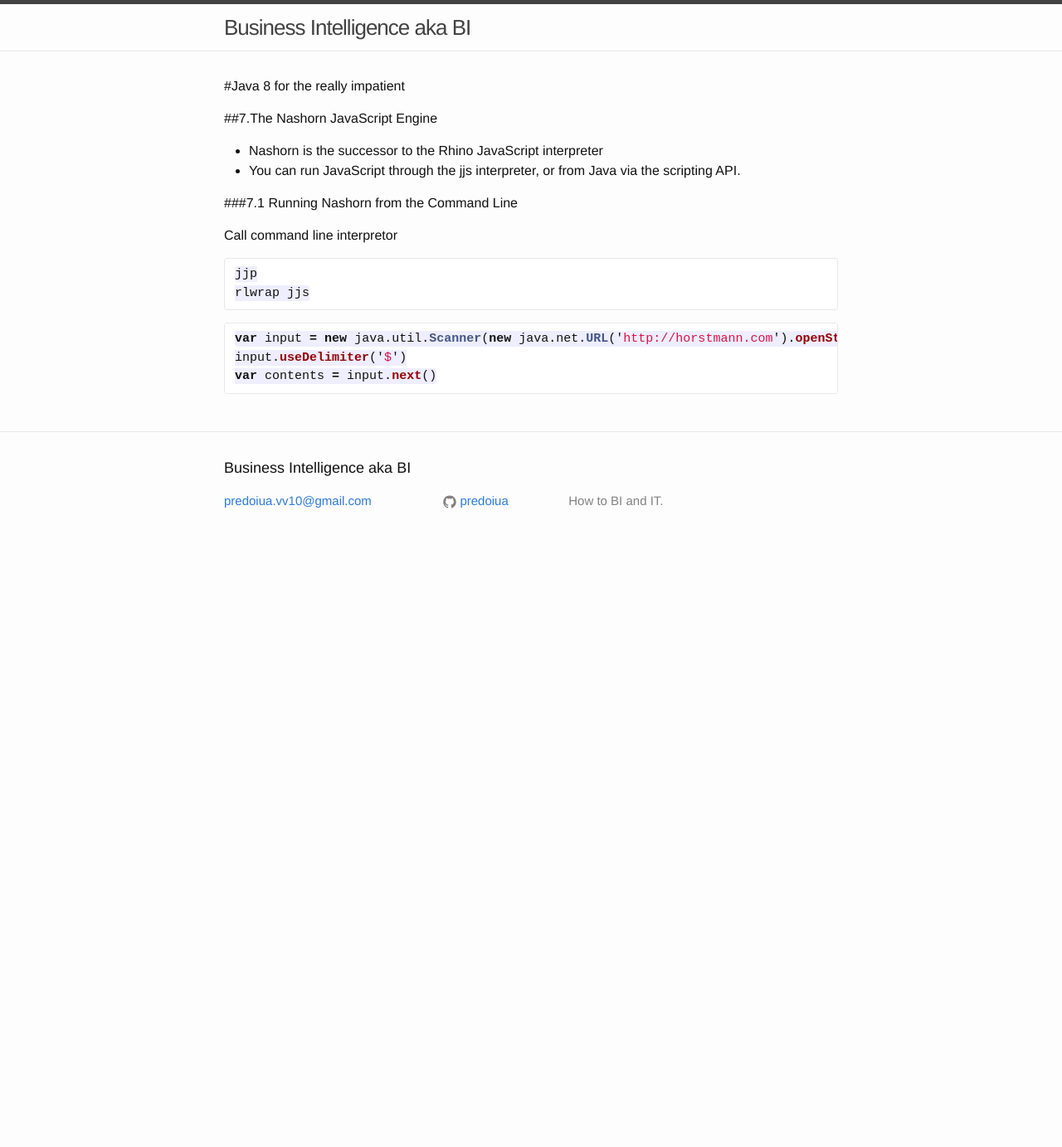
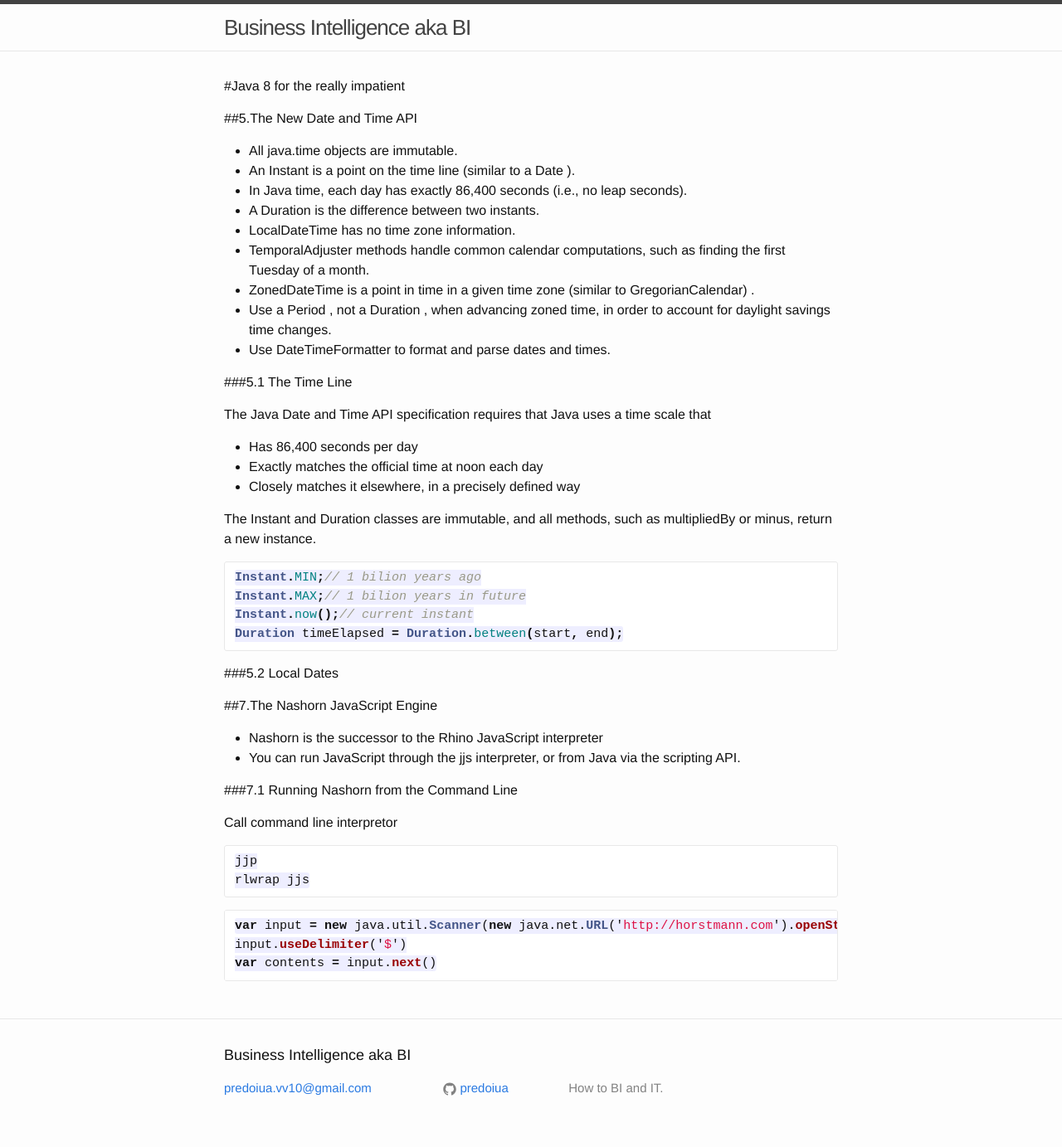
Before and after one commit to predoiua/predoiua.github.io, a Jekyll site: the page built from tutorials/java/Java_8_Really_Impatient/index.md, in a window 1280 px wide. Shown: the whole page at 83% size. Built offline with Jekyll 4.4.1, drawn with Linux system fonts in a browser that asks for light colours; before the commit the page ends 900 px from its top, so only the background shows below that.

Commit message:
java impatient

```diff
--- a/tutorials/java/Java_8_Really_Impatient/index.md
+++ b/tutorials/java/Java_8_Really_Impatient/index.md
@@ -7,6 +7,37 @@ categories: mysql
 {:toc}
 
 #Java 8 for the really impatient
+
+##5.The New Date and Time API
+
+- All java.time objects are immutable.
+- An Instant is a point on the time line (similar to a Date ).
+- In Java time, each day has exactly 86,400 seconds (i.e., no leap seconds).
+- A Duration is the difference between two instants.
+- LocalDateTime has no time zone information.
+- TemporalAdjuster methods handle common calendar computations, such as finding the first Tuesday of a month.
+- ZonedDateTime is a point in time in a given time zone (similar to GregorianCalendar) .
+- Use a Period , not a Duration , when advancing zoned time, in order to account for daylight savings time changes.
+- Use DateTimeFormatter to format and parse dates and times.
+
+###5.1 The Time Line
+
+The Java Date and Time API specification requires that Java uses a time scale that
+- Has 86,400 seconds per day
+- Exactly matches the official time at noon each day
+- Closely matches it elsewhere, in a precisely defined way
+
+The Instant and Duration classes are immutable, and all methods, such as multipliedBy or minus, return a new instance.
+
+~~~java
+Instant.MIN;// 1 bilion years ago
+Instant.MAX;// 1 bilion years in future
+Instant.now();// current instant
+Duration timeElapsed = Duration.between(start, end);
+~~~
+
+###5.2 Local Dates
+
 
 ##7.The Nashorn JavaScript Engine
 
```
